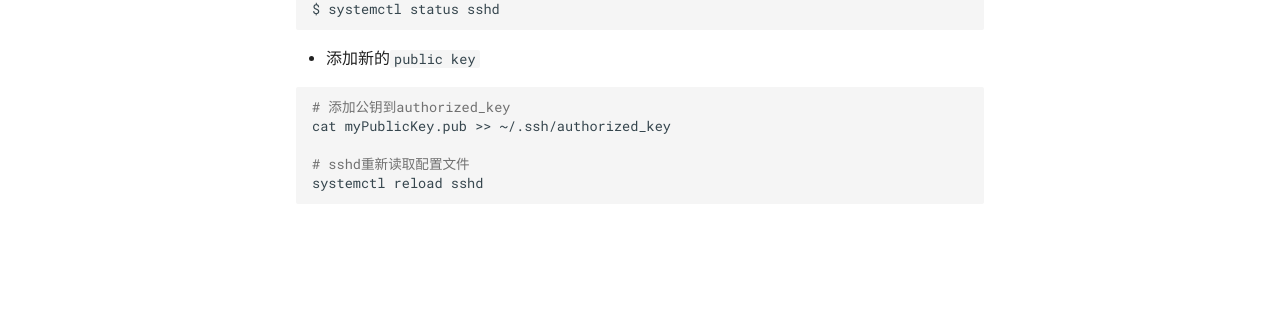
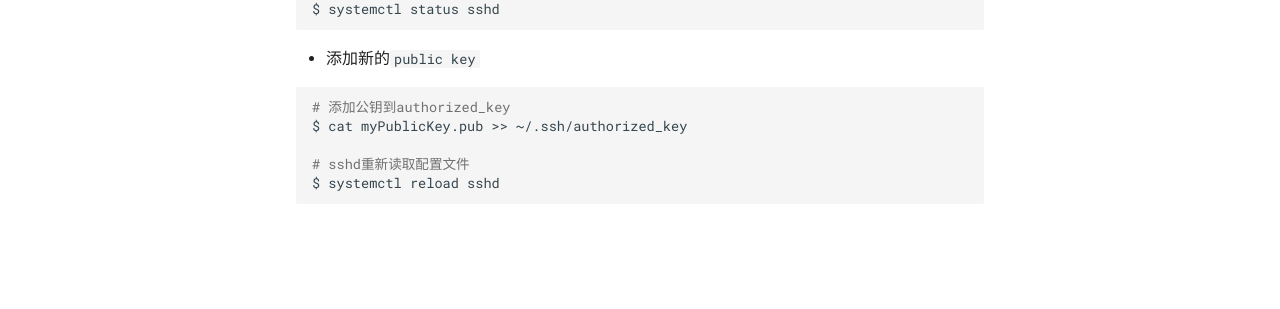
Before and after one commit to zhoukaidev/ks_blog, an MkDocs documentation site: the page built from docs/shell/linux/tools/ssh/sshd.md, in a window 1280 px wide. Shown: the part 396-705 px from the top of the page. Built offline with MkDocs 1.6.1 and Material for MkDocs 9.7.7, drawn with Linux system fonts in a browser that asks for light colours; comment, search, counter and statistics services are not loaded.

````diff
--- a/docs/shell/linux/tools/ssh/sshd.md
+++ b/docs/shell/linux/tools/ssh/sshd.md
@@ -14,8 +14,8 @@ $ systemctl status sshd
 
 ```sh
 # 添加公钥到authorized_key
-cat myPublicKey.pub >> ~/.ssh/authorized_key
+$ cat myPublicKey.pub >> ~/.ssh/authorized_key
 
 # sshd重新读取配置文件
-systemctl reload sshd
+$ systemctl reload sshd
 ```
````
